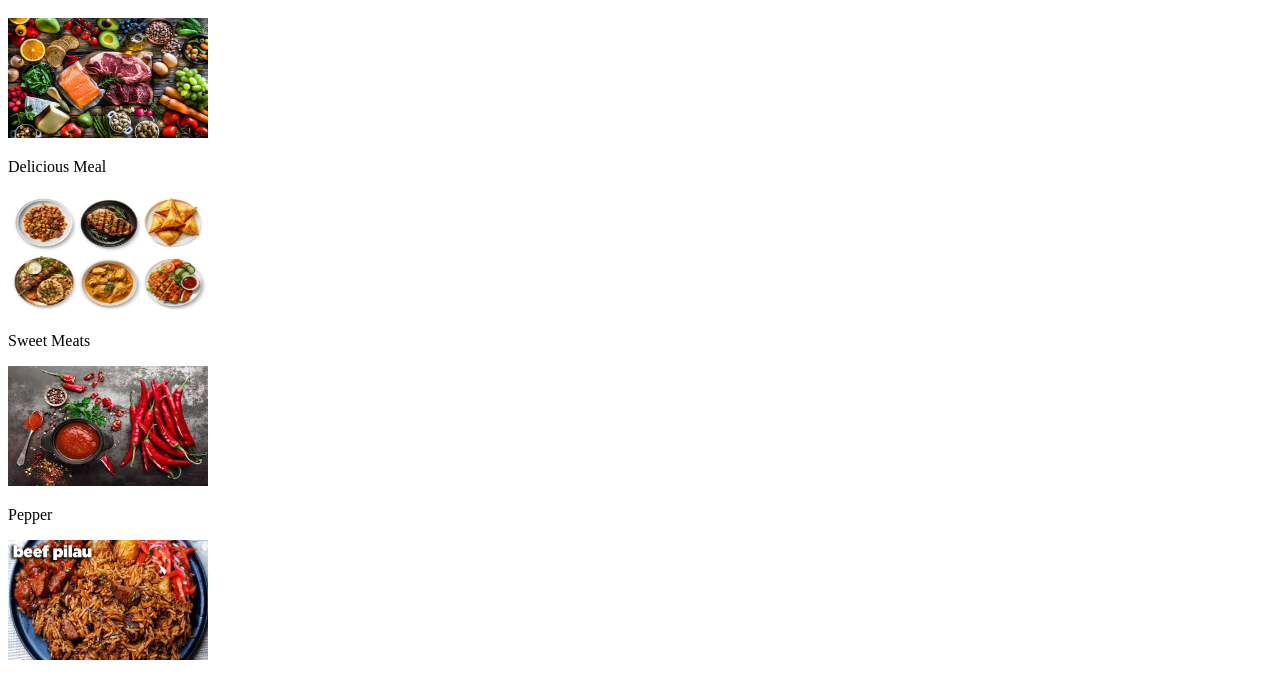
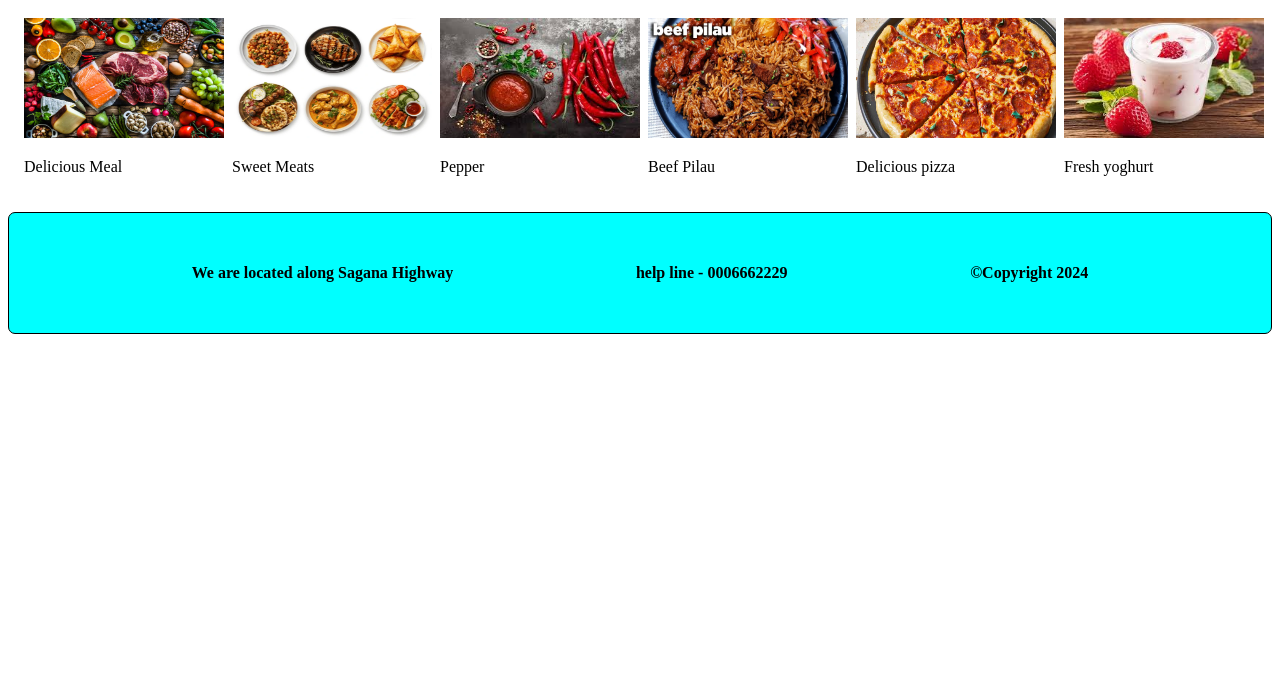
Before and after one commit to ireny254/food-site, a plain HTML site: page index.html in a window 1280 px wide. Shown: the part 120-797 px from the top of the page. Drawn offline with Linux system fonts and the light colour scheme.

Commit message:
add changes

```diff
--- a/food list.css
+++ b/food list.css
@@ -31,11 +31,13 @@ a{
 img{
     width:200px ;
     height: 120px;
+
 }
-.fooditem{
+.foodlist{
     display: flex;
-    gap: 50pxx;
+    gap: 30pxx;
     flex-wrap: wrap;
+    justify-content: space-evenly;
 }
 .footer{
     border: 1px solid brown;
--- a/index.css
+++ b/index.css
@@ -36,9 +36,10 @@ img{
     width:200px ;
     height: 120px;
 }
-food list{
+.foodlist{
     display: flex;
     flex-wrap: wrap;
+    justify-content: space-evenly;
 }
 footer{
     border: 1px solid black;
```
